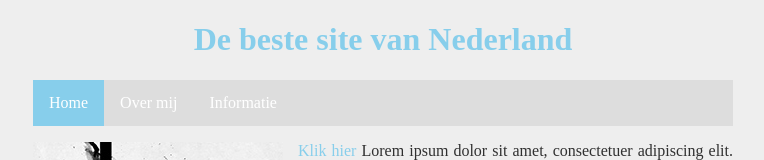
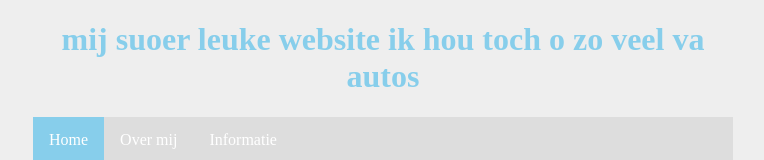
Before and after one commit to emmaus-4v/website-4vin1-Tanish, a plain HTML site: page index.html in a window 1280 px wide. Shown: the top 160 px of the page, without its empty margins (257-1021 px from the left). Drawn offline with Linux system fonts and the light colour scheme.

Commit message:
einde les

```diff
--- a/index.html
+++ b/index.html
@@ -10,7 +10,7 @@
     <body>
         <main>
             <header>
-                <h1 id="hoofdtitel" class="belangrijk">De beste site van Nederland</h1>
+                <h1 id="hoofdtitel" class="belangrijk">mij suoer leuke website ik hou toch o zo veel va autos</h1>
             </header>
 
             <nav>
```
Also changed, not shown: info.html (+1 -1 lines), afbeeldingen/loremipsum.jpg (deleted).
